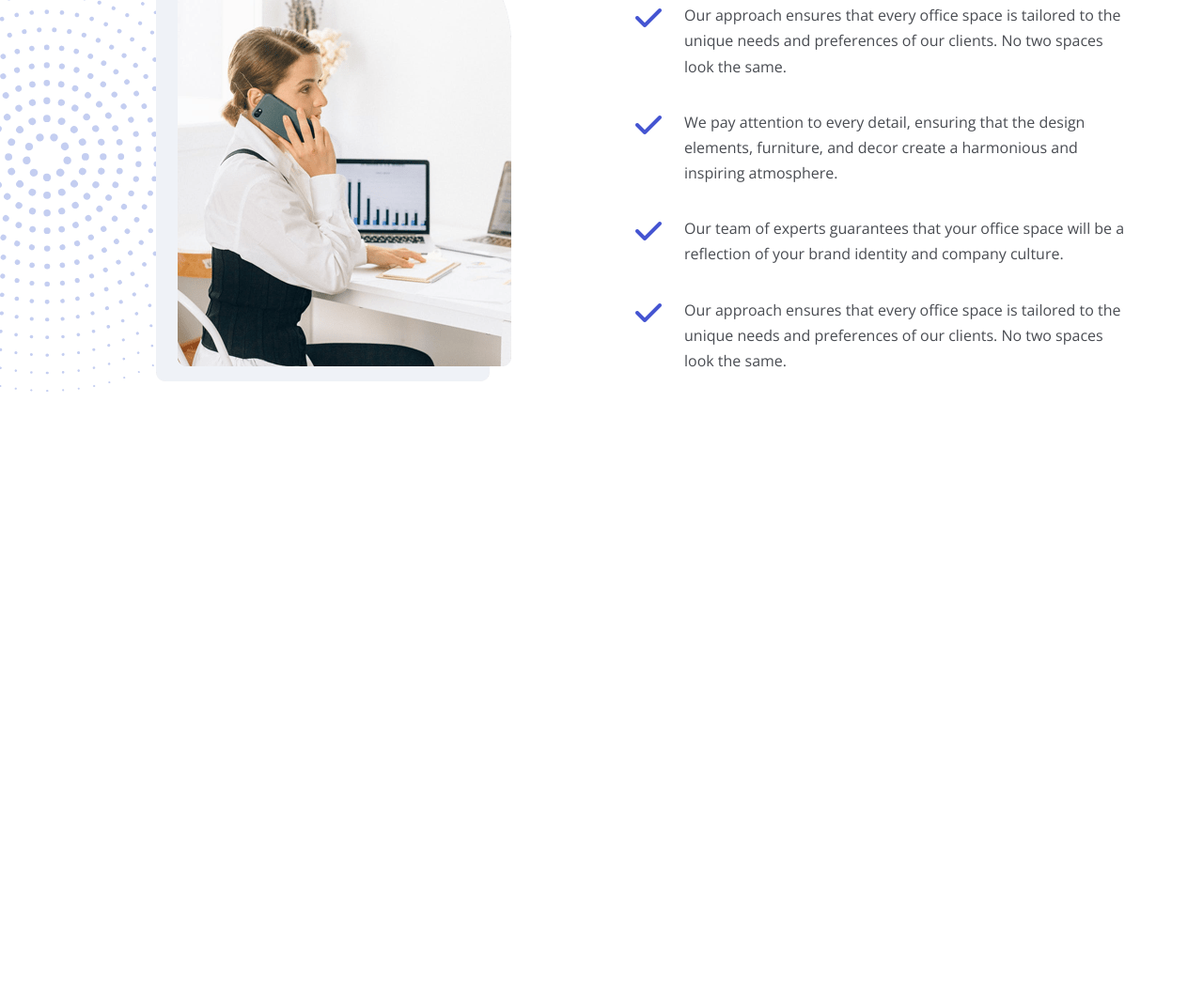
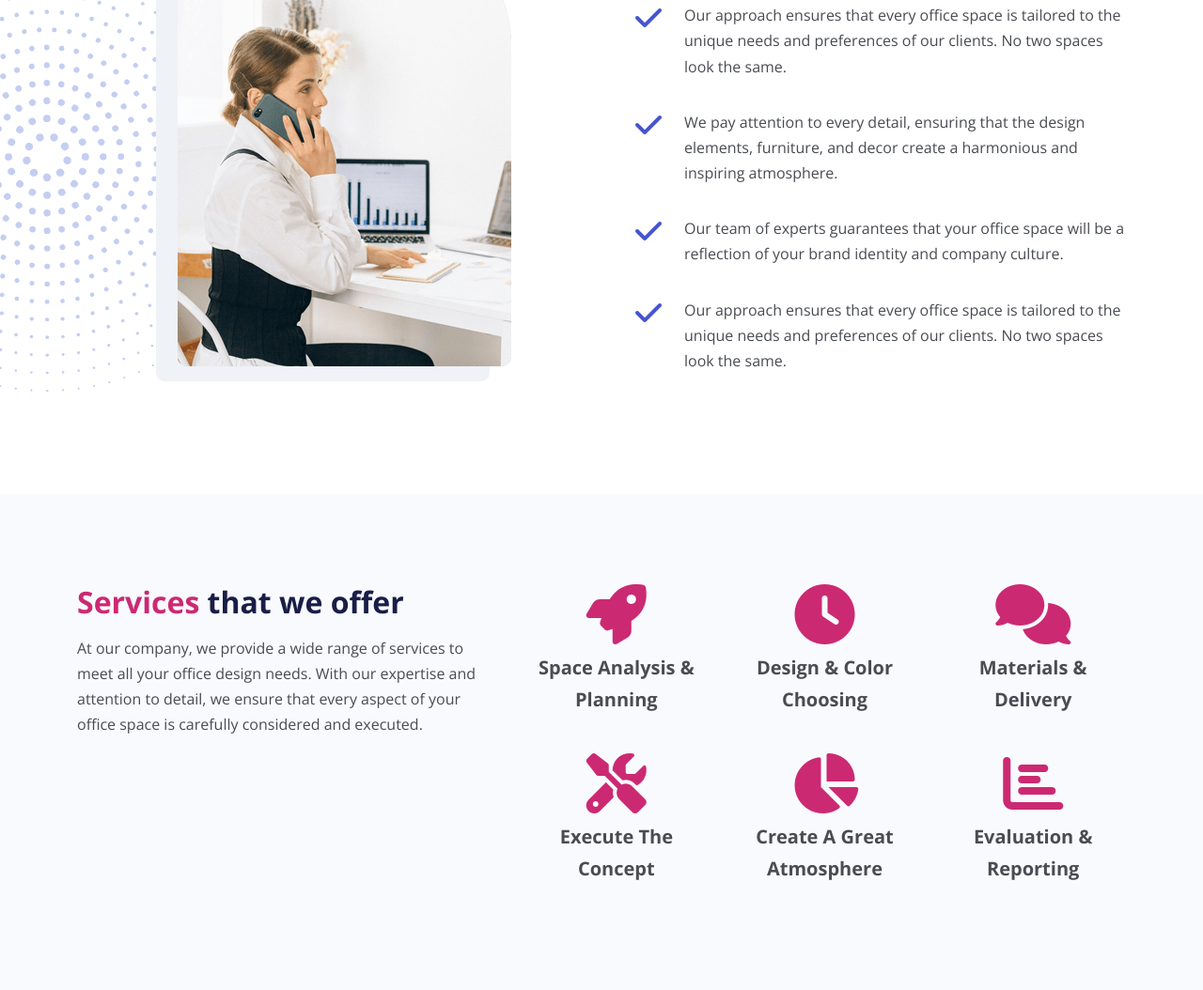
Before and after one commit to mihl20/yavin-office, a website: page index.html in a window 1280 px wide. Shown: the part 1629-2683 px from the top of the page at 94% size. Before the commit the page ends 2155 px from the top, so only its background shows below. Drawn offline with nearby package versions, Linux system fonts and the light colour scheme; files that its build step writes are made by us from their sources.

Commit message:
Add services section

```diff
--- a/index.html
+++ b/index.html
@@ -206,6 +206,54 @@
       </div>
     </section>
 
+    <!-- Services -->
+     <section id="services" class="services bg-light py-6">
+      <div class="container">
+        <div class="row">
+          <div class="col-lg-5">
+            <div class="text-container text-center text-lg-start">
+              <h2><span class="text-secondary">Services</span> that we offer</h2>
+              <p>At our company, we provide a wide range of services to
+                meet all your office design needs. With our expertise
+                and attention to detail, we ensure that every aspect of your office
+                space is carefully considered and executed.
+              </p>
+            </div>
+          </div>
+          <div class="col-lg-7">
+            <div class="row mb-4">
+              <div class="col-md-4 d-flex flex-column align-items-center text-center">
+                <i class="fas fa-rocket fa-4x text-secondary mb-2"></i>
+                <p class="fs-5 fw-bold">Space Analysis & Planning</p>
+              </div>
+              <div class="col-md-4 d-flex flex-column align-items-center text-center">
+                <i class="fas fa-clock fa-4x text-secondary mb-2"></i>
+                <p class="fs-5 fw-bold">Design & Color Choosing</p>
+              </div>
+              <div class="col-md-4 d-flex flex-column align-items-center text-center">
+                <i class="fas fa-comments fa-4x text-secondary mb-2"></i>
+                <p class="fs-5 fw-bold">Materials & Delivery</p>
+              </div>
+            </div>
+            <div class="row">
+              <div class="col-md-4 d-flex flex-column align-items-center text-center">
+                <i class="fas fa-tools fa-4x text-secondary mb-2"></i>
+                <p class="fs-5 fw-bold">Execute The Concept</p>
+              </div>
+              <div class="col-md-4 d-flex flex-column align-items-center text-center">
+                <i class="fas fa-chart-pie fa-4x text-secondary mb-2"></i>
+                <p class="fs-5 fw-bold">Create A Great Atmosphere</p>
+              </div>
+              <div class="col-md-4 d-flex flex-column align-items-center text-center">
+                <i class="fas fa-chart-bar fa-4x text-secondary mb-2"></i>
+                <p class="fs-5 fw-bold">Evaluation & Reporting</p>
+              </div>
+            </div>
+          </div>
+        </div>
+      </div>
+     </section>
+
     <script src="js/bootstrap.bundle.min.js"></script>
     <script src="js/script.js"></script>
   </body>
--- a/scss/styles.scss
+++ b/scss/styles.scss
@@ -71,6 +71,11 @@
     margin-top: 30px;
 }
 
+.services .col-md-4{
+    border-bottom: 1px #ccc solid;
+    margin: 10px 0;
+}
+
 }
 
 @media(max-width: 576px){
```
Also changed, not shown: css/styles.css.
